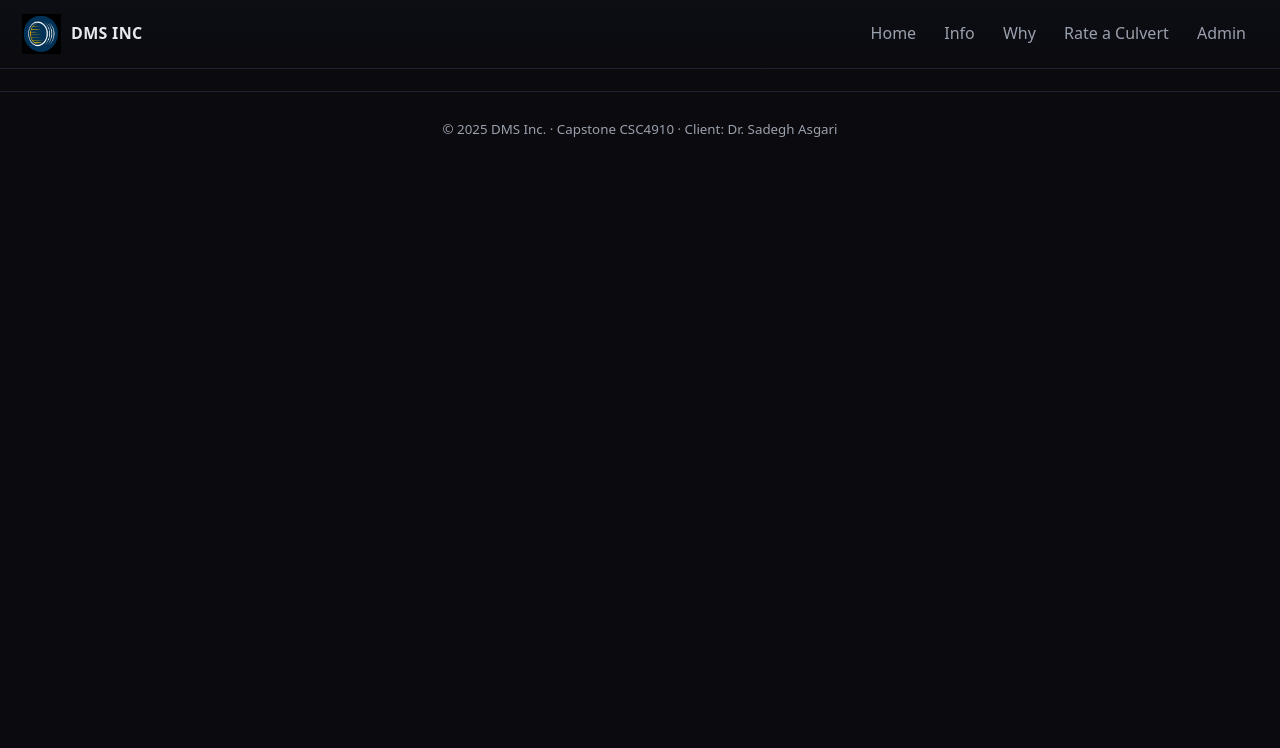
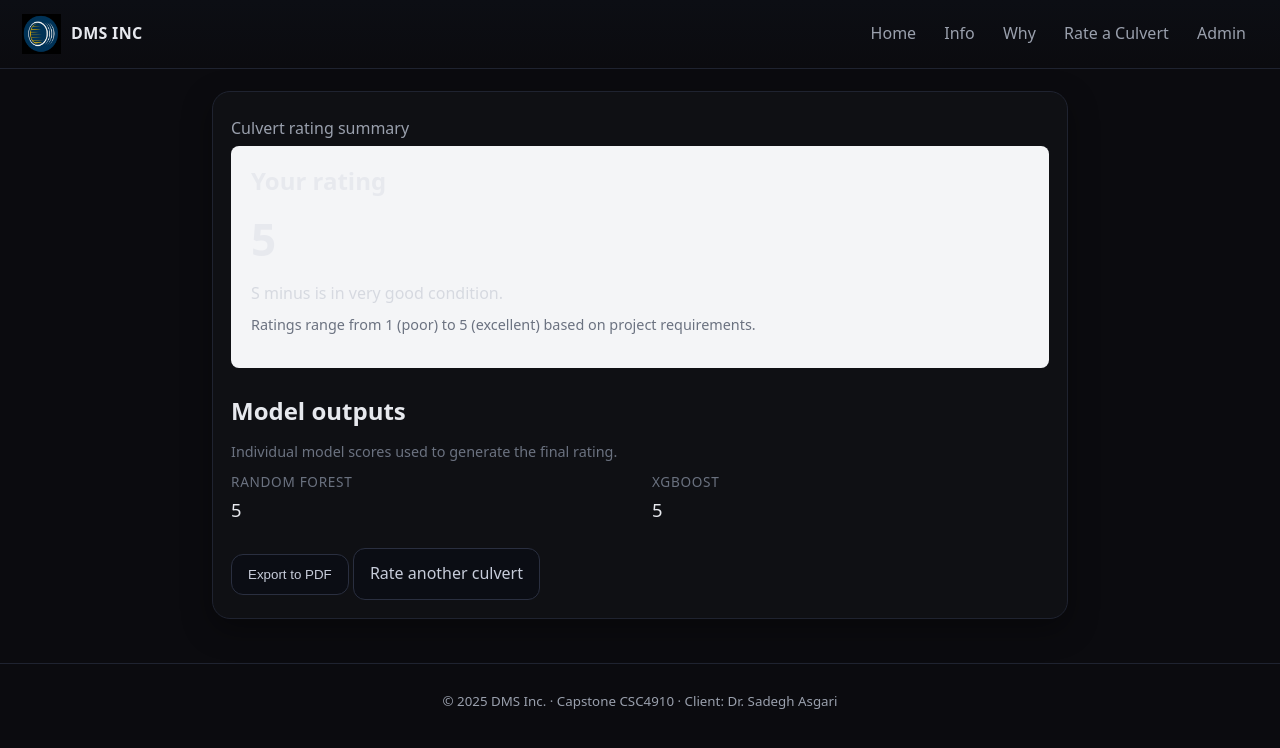
Before and after one commit to SOuellette22/DMS-inc-CSC4910, a Flask app: template src/rate/templates/export_rate.html in a window 1280 px wide. Shown: the top 748 px of the page. Run offline with Flask 3, Linux system fonts and the light colour scheme; the template is opened without the code that fills it, so the values that code supplies are empty; parts of the project's set-up code (start-up, migrations or seed data) failed here and were passed over.

Commit message:
Add export_rate template and layout

```diff
--- a/src/rate/templates/export_rate.html
+++ b/src/rate/templates/export_rate.html
@@ -1,8 +1,142 @@
-{% extends 'base.html' %}
+{% extends "base.html" %}
 
-{% block title %}Export Rate Data{% endblock %}
+{% block title %}Export Rate Data — DMS Inc.{% endblock %}
 
 {% block content %}
+<style>
+  .export-summary {
+    display: grid;
+    gap: 1.5rem;
+  }
+  .rating-main {
+    padding: 1rem 1.25rem;
+    border-radius: 8px;
+    background: var(--card-soft-bg, #f4f5f7);
+  }
+  .rating-main h1 {
+    margin: 0 0 0.25rem;
+    font-size: 1.5rem;
+  }
+  .rating-value {
+    font-size: 2.75rem;
+    font-weight: 600;
+    margin: 0.25rem 0;
+  }
+  .model-breakdown {
+    display: grid;
+    grid-template-columns: repeat(auto-fit, minmax(140px, 1fr));
+    gap: 0.75rem 1.5rem;
+    margin: 0;
+  }
+  .model-breakdown dt {
+    font-size: 0.85rem;
+    text-transform: uppercase;
+    letter-spacing: 0.05em;
+    color: var(--muted-fg, #6b7280);
+  }
+  .model-breakdown dd {
+    margin: 0.1rem 0 0;
+    font-size: 1.15rem;
+    font-weight: 500;
+  }
+  .export-meta {
+    font-size: 0.9rem;
+    color: var(--muted-fg, #6b7280);
+  }
+  .export-table {
+    width: 100%;
+    border-collapse: collapse;
+    margin-top: 0.75rem;
+    font-size: 0.95rem;
+  }
+  .export-table th,
+  .export-table td {
+    padding: 0.5rem 0.75rem;
+    border-bottom: 1px solid rgba(148, 163, 184, 0.4);
+    text-align: left;
+  }
+  .export-table th {
+    width: 40%;
+    font-weight: 500;
+    background: rgba(148, 163, 184, 0.08);
+  }
+</style>
 
+<main class="content-narrow">
+  <section class="card export-card">
+    <p class="muted" style="margin-bottom: 0.25rem;">
+      Culvert rating summary
+    </p>
 
+    <div class="export-summary">
+      <!-- Overall rating -->
+      <div class="rating-main">
+        <h1>Your rating</h1>
+        <p class="rating-value">
+          {{ overall_rating or 5 }}
+        </p>
+        <p class="lead" style="margin-bottom: 0.25rem;">
+          {{ condition_label or "S minus is in very good condition." }}
+        </p>
+        <p class="export-meta">
+          Ratings range from 1 (poor) to 5 (excellent) based on project
+          requirements.
+        </p>
+      </div>
+
+      <!-- Model outputs -->
+      <section>
+        <h2 style="margin-top: 0;">Model outputs</h2>
+        <p class="export-meta" style="margin-bottom: 0.5rem;">
+          Individual model scores used to generate the final rating.
+        </p>
+
+        <dl class="model-breakdown">
+          <div>
+            <dt>Random forest</dt>
+            <dd>{{ random_rating or 5 }}</dd>
+          </div>
+          <div>
+            <dt>XGBoost</dt>
+            <dd>{{ xgb_rating or 5 }}</dd>
+          </div>
+        </dl>
+      </section>
+    </div>
+
+    <div class="actions" style="margin-top: 1.5rem;">
+      <button
+        class="btn btn-primary"
+        type="button"
+        onclick="window.print()"
+        title="Export this summary to PDF"
+      >
+        Export to PDF
+      </button>
+      <a href="{{ url_for('rate.index') }}" class="btn">
+        Rate another culvert
+      </a>
+    </div>
+  </section>
+
+  {# Optional table of the inputs that produced this rating #}
+  {% if input_rows %}
+  <section class="card export-card">
+    <h2>Input data</h2>
+    <p class="export-meta">
+      Field inputs captured for this culvert.
+    </p>
+    <table class="export-table">
+      <tbody>
+        {% for label, value in input_rows %}
+        <tr>
+          <th scope="row">{{ label }}</th>
+          <td>{{ value }}</td>
+        </tr>
+        {% endfor %}
+      </tbody>
+    </table>
+  </section>
+  {% endif %}
+</main>
 {% endblock %}
```
